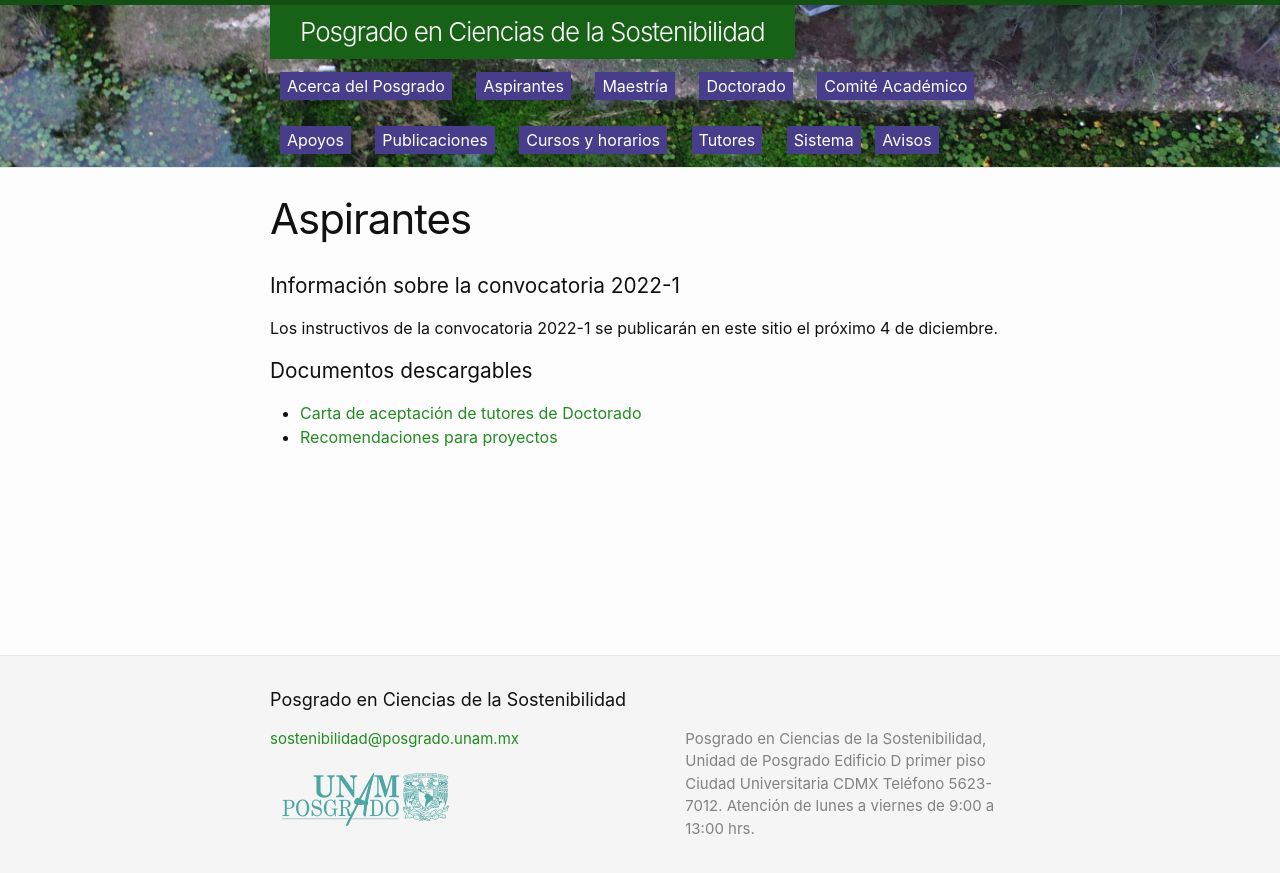
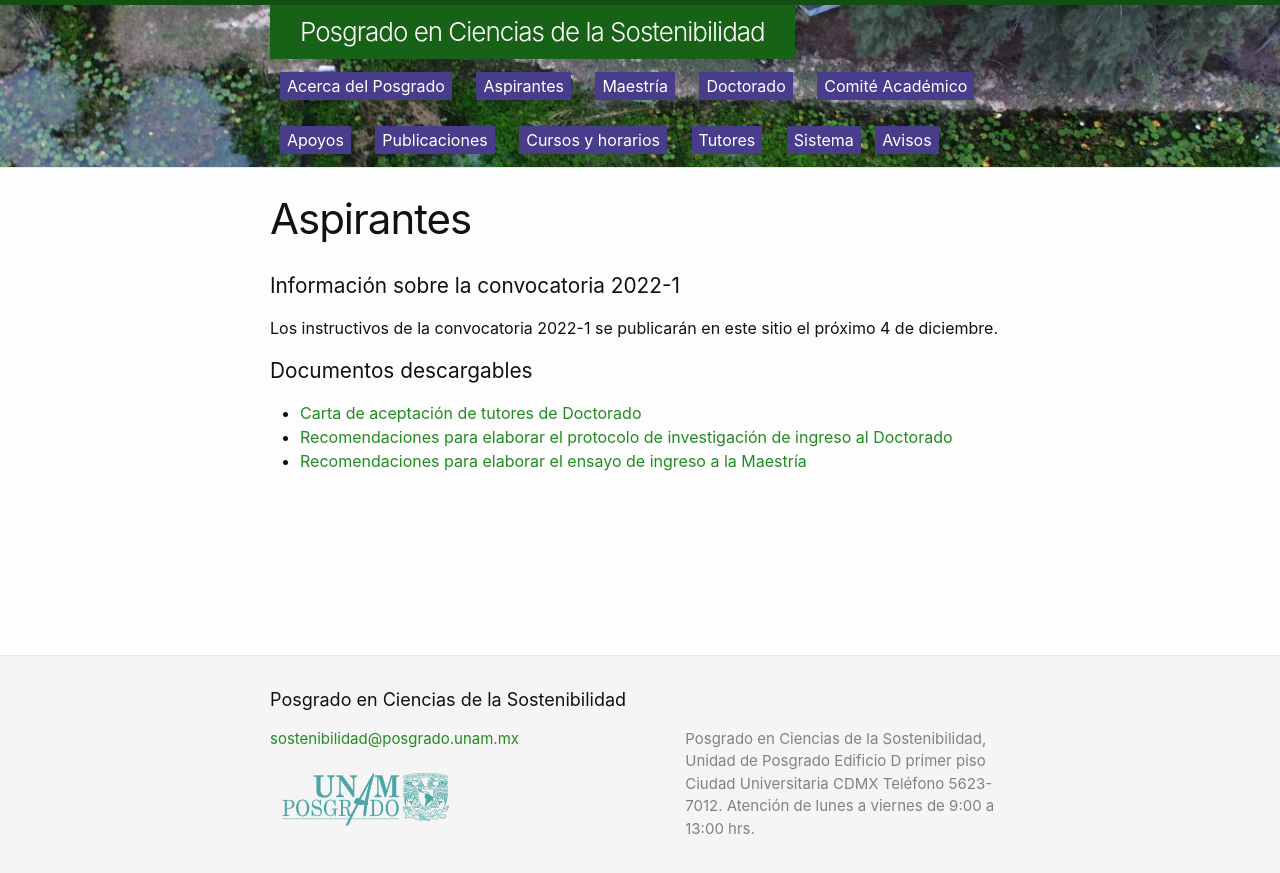
Before and after one commit to pcs-unam/pcs-unam.github.io, a Jekyll site: the page built from 01_aspirantes.md, in a window 1280 px wide. Shown: the top 873 px of the page. Built offline with Jekyll 4.4.1, drawn with Linux system fonts in a browser that asks for light colours.

Commit message:
Se subieron nuevos archivos de recomendaciones para elaborar documentos de ingreso

```diff
--- a/01_aspirantes.md
+++ b/01_aspirantes.md
@@ -14,4 +14,5 @@ Los instructivos de la convocatoria 2022-1 se publicarán en este sitio el próx
 ## Documentos descargables
 
  - [Carta de aceptación de tutores de Doctorado](/assets/formatos/aspirantes/formato_carta_aceptacion_tutor_doctorado.doc)
- - [Recomendaciones para proyectos](/assets/docs/recomendaciones_proyectos_pcs.pdf)
+ - [Recomendaciones para elaborar el protocolo de investigación de ingreso al Doctorado](/assets/docs/ recomendaciones_aspirantes_doctorado.pdf)
+ - [Recomendaciones para elaborar el ensayo de ingreso a la Maestría](/assets/docs/ recomendaciones_aspirantes_maestria.pdf)
```
